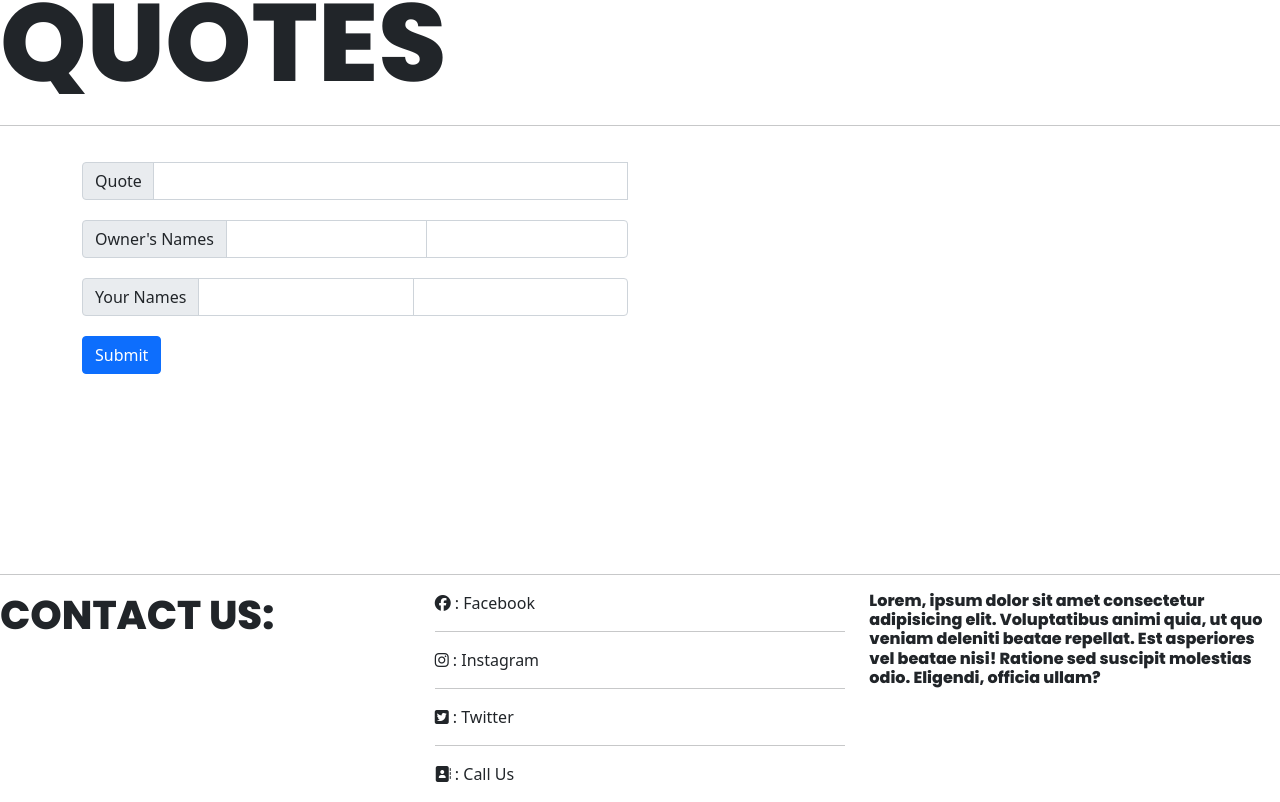
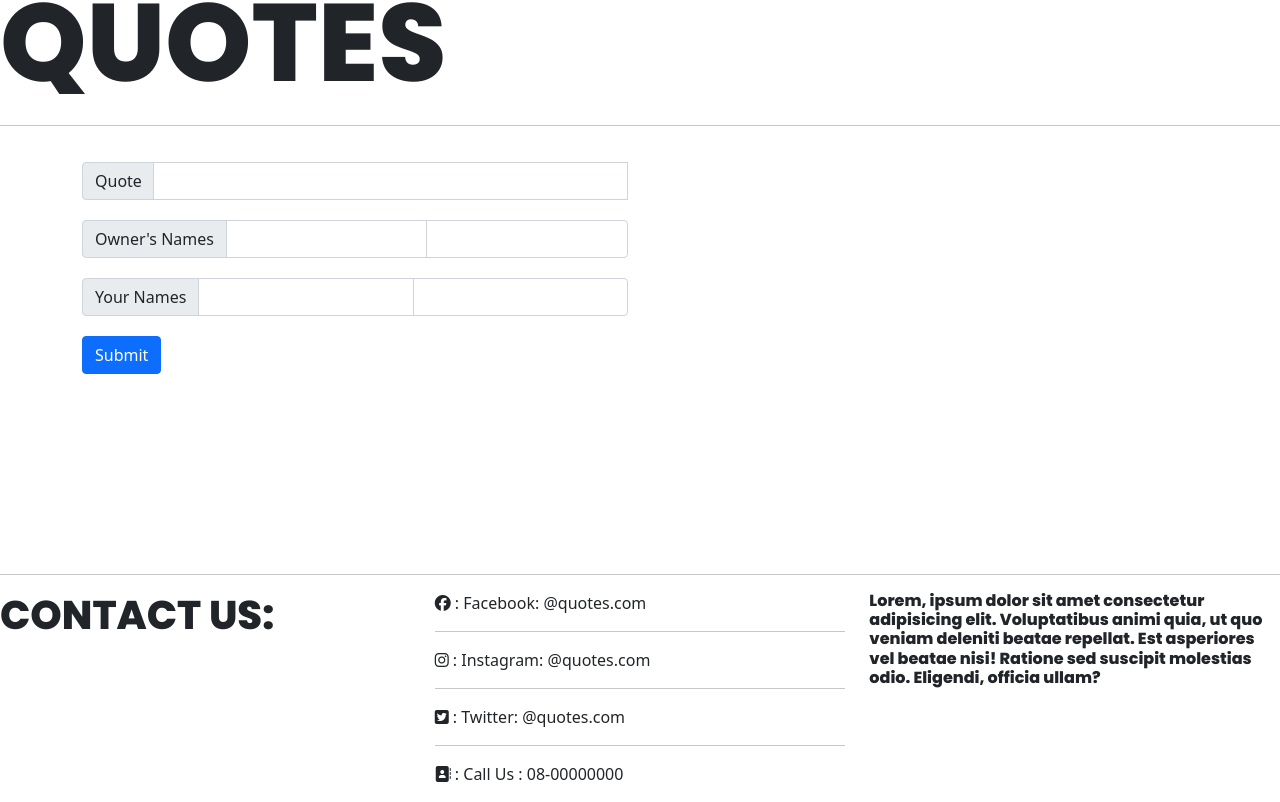
Before and after one commit to Charity-Mutembei/QUOTESW1, an Angular app: page / in a window 1280 px wide. Shown: the part 211-1013 px from the top of the page. Built offline with nearby package versions, Linux system fonts and the light colour scheme.

Commit message:
footer installed and editted

```diff
--- a/src/app/footer/footer.component.html
+++ b/src/app/footer/footer.component.html
@@ -4,15 +4,15 @@
             <h1 style="font-family: 'Poppins', sans-serif; font-weight: 800;">CONTACT US:</h1>
         </div>
         <div class="col">
-            <p><i class="fa fa-facebook-official" aria-hidden="true"></i> : Facebook</p>
+            <p><i class="fa fa-facebook-official" aria-hidden="true"></i> : Facebook:  @quotes.com</p>
             <hr>
             <p>
-                <i class="fa fa-instagram" aria-hidden="true"></i> : Instagram</p>
+                <i class="fa fa-instagram" aria-hidden="true"></i> : Instagram: @quotes.com</p>
             <hr>
-            <p> <i class="fa fa-twitter-square" aria-hidden="true"></i> : Twitter</p>
+            <p> <i class="fa fa-twitter-square" aria-hidden="true"></i> : Twitter: @quotes.com</p>
             <hr>
             <p> <i class="fa fa-address-book" aria-hidden="true"></i>
-                : Call Us</p>
+                : Call Us : 08-00000000</p>
         </div>
         <div class="col">
 
```
